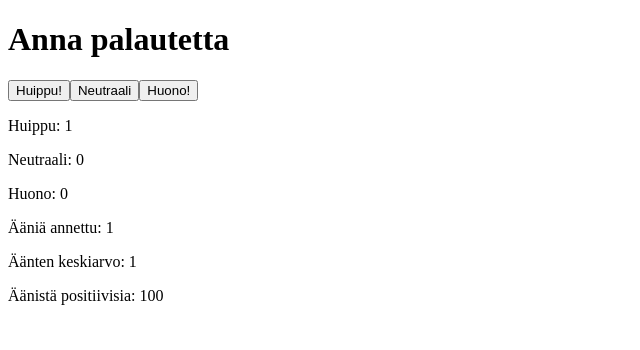
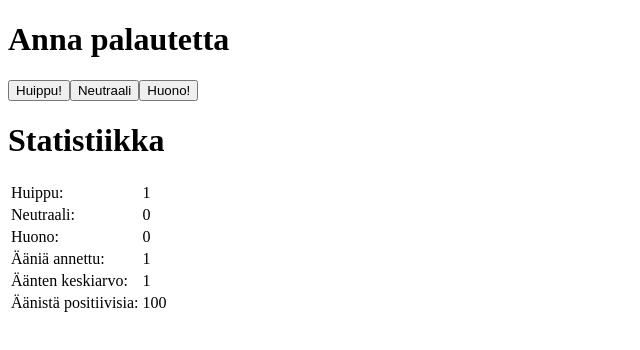
Before and after one commit to IidaPeltonen/FullStack2022, a React (Create React App) app in the folder Osa1/unicafe/: page / in a window 1280 px wide. Both pictures are taken after a click on the button "Huippu!". Shown: the top 350 px of the page, without its empty margins (0-640 px from the left). Built offline with nearby package versions, Linux system fonts and the light colour scheme.

Commit message:
1.11 tehty

```diff
--- a/Osa1/unicafe/src/App.js
+++ b/Osa1/unicafe/src/App.js
@@ -5,26 +5,39 @@ const Statistiikka = ({ good, neutral, bad, allClicks, allClicksYht, positiivise
   /* jos ääniä ei ole annettu */
   if ((allClicks-1) === 0) {
       return (
-        <p>Ääniä ei ole vielä annettu</p>
+
+          <p>
+            Ääniä ei ole vielä annettu
+          </p>
       )
   }
   return (
     <div>
+       <h1>Statistiikka</h1>
+        <table>
+          <tbody>
               <StatisticLine text="Huippu: " value={good} />
               <StatisticLine text="Neutraali: " value={neutral} />
               <StatisticLine text="Huono: " value={bad} />
               <StatisticLine text="Ääniä annettu: " value={(allClicks -1)} />
               <StatisticLine text="Äänten keskiarvo:" value={allClicksYht/(allClicks-1)} />
               <StatisticLine text="Äänistä positiivisia:" value={positiiviset/(allClicks-1) * 100} />
+        </tbody>
+      </table>
     </div>
   )
 }
 
 const StatisticLine = (props) => {
   return (
-  <div>
-    <p>{props.text} {props.value}</p>
-  </div>
+  <tr>
+    <td>
+      {props.text}
+    </td>
+    <td>
+      {props.value}
+    </td>
+  </tr>
   )
 }
 
@@ -71,8 +84,8 @@ const App = () => {
       <Button handleClick={handleNeutralClick} text='Neutraali' />
       <Button handleClick={handleBadClick} text='Huono!' />
       <Statistiikka good={good} bad={bad} neutral={neutral} allClicks={allClicks} allClicksYht={allClicksYht} positiiviset={positiiviset} />
+    </div>
 
-    </div>
   )
 }
 
```
Lines whose indentation alone changed are shown as unchanged.
